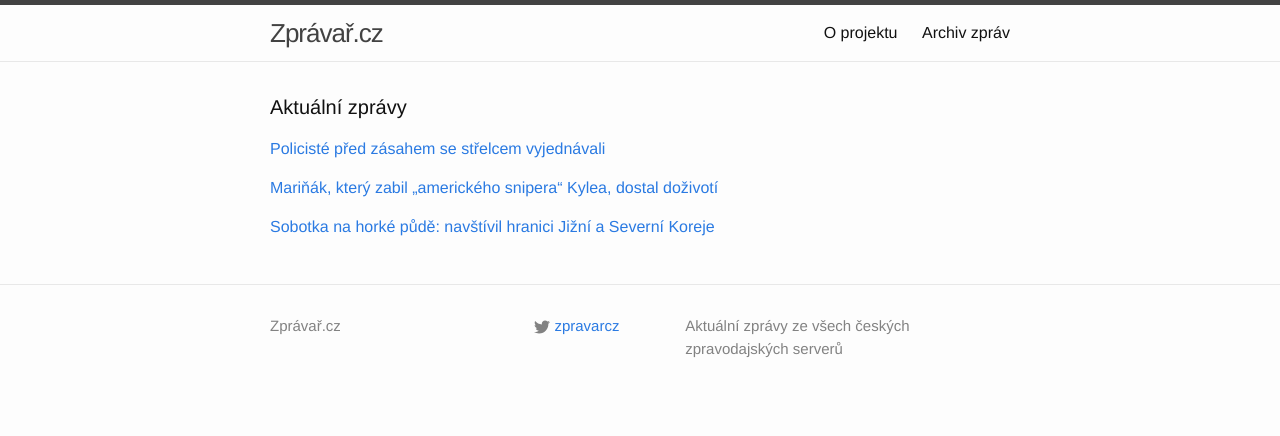
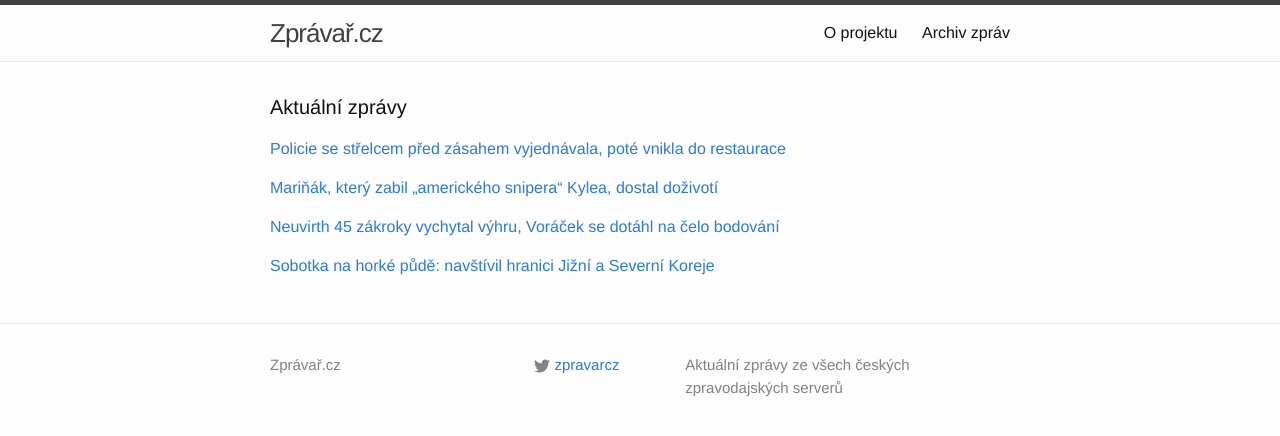
Before and after one commit to adliska/zpravar, a Jekyll site: the page built from index.html, in a window 1280 px wide. Shown: the top 436 px of the page. Built offline with Jekyll 4.4.1, drawn with Linux system fonts in a browser that asks for light colours.

Commit message:
zpravar news update

```diff
--- a/index.html
+++ b/index.html
@@ -5,15 +5,17 @@ layout: default
 <div class="home">
     <h1 class="page-heading">Aktuální zprávy</h1>
 
-<p><a href="javascript:;" onclick="toggle_visibility('zpravy0')">Policisté před zásahem se střelcem vyjednávali</a></p>
+<p><a href="javascript:;" onclick="toggle_visibility('zpravy0')">Policie se střelcem před zásahem vyjednávala, poté vnikla do restaurace</a></p>
 <div id="zpravy0" style="display:none">
 <ul>
+<li><a href=http://www.denik.cz/z_domova/policie-se-strelcem-pred-zasahem-vyjednavala-pote-vnikla-do-restaurace-20150225.html>Policie se střelcem před zásahem vyjednávala, poté vnikla do restaurace - www.denik.cz</a></li>
+<li><a href=http://www.tyden.cz/rubriky/domaci/krimi/strelec-z-hospody-byl-podivin-policie-vyjednavala-manzelku-nasilim-vyvedli_334415.html>Střelec z hospody byl podivín, policie vyjednávala. Manželku násilím vyvedli - www.tyden.cz</a></li>
+<li><a href=http://www.novinky.cz/krimi/362574-policiste-pred-zasahem-se-strelcem-vyjednavali-nevystrelili-na-nej.html>Policisté před zásahem se střelcem vyjednávali, nevystřelili na něj - www.novinky.cz</a></li>
 <li><a href=http://www.novinky.cz/krimi/362574-policiste-pred-zasahem-se-strelcem-vyjednavali.html>Policisté před zásahem se střelcem vyjednávali - www.novinky.cz</a></li>
 <li><a href=http://www.ceskatelevize.cz/ct24/domaci/302800-policie-se-strelcem-z-uherskeho-brodu-pred-zasahem-vyjednavala/>Policie se střelcem z Uherského Brodu před zásahem vyjednávala - www.ceskatelevize.cz</a></li>
 <li><a href=http://www.tyden.cz/rubriky/domaci/krimi/strelec-z-hospody-byl-podivin-policie-s-nim-vyjednavala_334415.html>Střelec z hospody byl podivín, policie s ním vyjednávala - www.tyden.cz</a></li>
 <li><a href=http://www.novinky.cz/krimi/362574-policiste-pred-zasahem-se-strelcem-vyjednavala.html>Policisté před zásahem se střelcem vyjednávala - www.novinky.cz</a></li>
 <li><a href=http://www.ceskenoviny.cz/zpravy/zpravy/policie-se-strelcem-z-u-brodu-pred-zasahem-vyjednavala/1185478>Policie se střelcem z U. Brodu před zásahem vyjednávala - www.ceskenoviny.cz</a></li>
-<li><a href=http://www.rozhlas.cz/_zprava/policiste-se-strelcem-z-uherskeho-brodu-pred-zasahem-vyjednavali--1459523>Policisté se střelcem z Uherského Brodu před zásahem vyjednávali - www.rozhlas.cz</a></li>
 </ul>
 </div><p><a href="javascript:;" onclick="toggle_visibility('zpravy1')">Mariňák, který zabil „amerického snipera“ Kylea, dostal doživotí</a></p>
 <div id="zpravy1" style="display:none">
@@ -23,8 +25,15 @@ layout: default
 <li><a href=http://www.novinky.cz/zahranicni/amerika/362573-dozivoti-za-vrazdu-americkeho-snipera.html>Doživotí za vraždu amerického snipera - www.novinky.cz</a></li>
 <li><a href=http://www.ceskenoviny.cz/zpravy/zpravy/marinak-ktery-zabil-americkeho-snipera-kylea-dostal-dozivoti/1185496>Mariňák, který zabil "amerického snipera" Kylea, dostal doživotí - www.ceskenoviny.cz</a></li>
 </ul>
-</div><p><a href="javascript:;" onclick="toggle_visibility('zpravy2')">Sobotka na horké půdě: navštívil hranici Jižní a Severní Koreje</a></p>
+</div><p><a href="javascript:;" onclick="toggle_visibility('zpravy2')">Neuvirth 45 zákroky vychytal výhru, Voráček se dotáhl na čelo bodování</a></p>
 <div id="zpravy2" style="display:none">
+<ul>
+<li><a href=http://hokej.idnes.cz/neuvirth-45-zakroky-vychytal-vyhru-dtx-/nhl.aspx?c=A150225_071649_nhl_Mkr>Neuvirth 45 zákroky vychytal výhru, Voráček se dotáhl na čelo bodování - hokej.idnes.cz</a></li>
+<li><a href=http://www.sportovninoviny.cz/zpravy/brankar-neuvirth-znovu-zaril-pripsal-si-45-zakroku/1185506>Brankář Neuvirth znovu zářil, připsal si 45 zákroků - www.sportovninoviny.cz</a></li>
+<li><a href=http://sport.aktualne.cz/neuvirth-opet-hvezdou-zapasu-pokryl-45-strel-columbusu/r~9dcc630abcb211e4ab15002590604f2e/>Neuvirth opět hvězdou zápasu, pokryl 45 střel Columbusu - sport.aktualne.cz</a></li>
+</ul>
+</div><p><a href="javascript:;" onclick="toggle_visibility('zpravy3')">Sobotka na horké půdě: navštívil hranici Jižní a Severní Koreje</a></p>
+<div id="zpravy3" style="display:none">
 <ul>
 <li><a href=http://www.ceskatelevize.cz/ct24/svet/302801-sobotka-na-horke-pude-navstivil-hranici-jizni-a-severni-koreje/>Sobotka na horké půdě: navštívil hranici Jižní a Severní Koreje - www.ceskatelevize.cz</a></li>
 <li><a href=http://www.novinky.cz/zahranicni/svet/362575-premier-sobotka-navstivil-hranici-mezi-znepratelenymi-korejemi.html>Premiér Sobotka navštívil hranici mezi znepřátelenými Korejemi  - www.novinky.cz</a></li>
```
